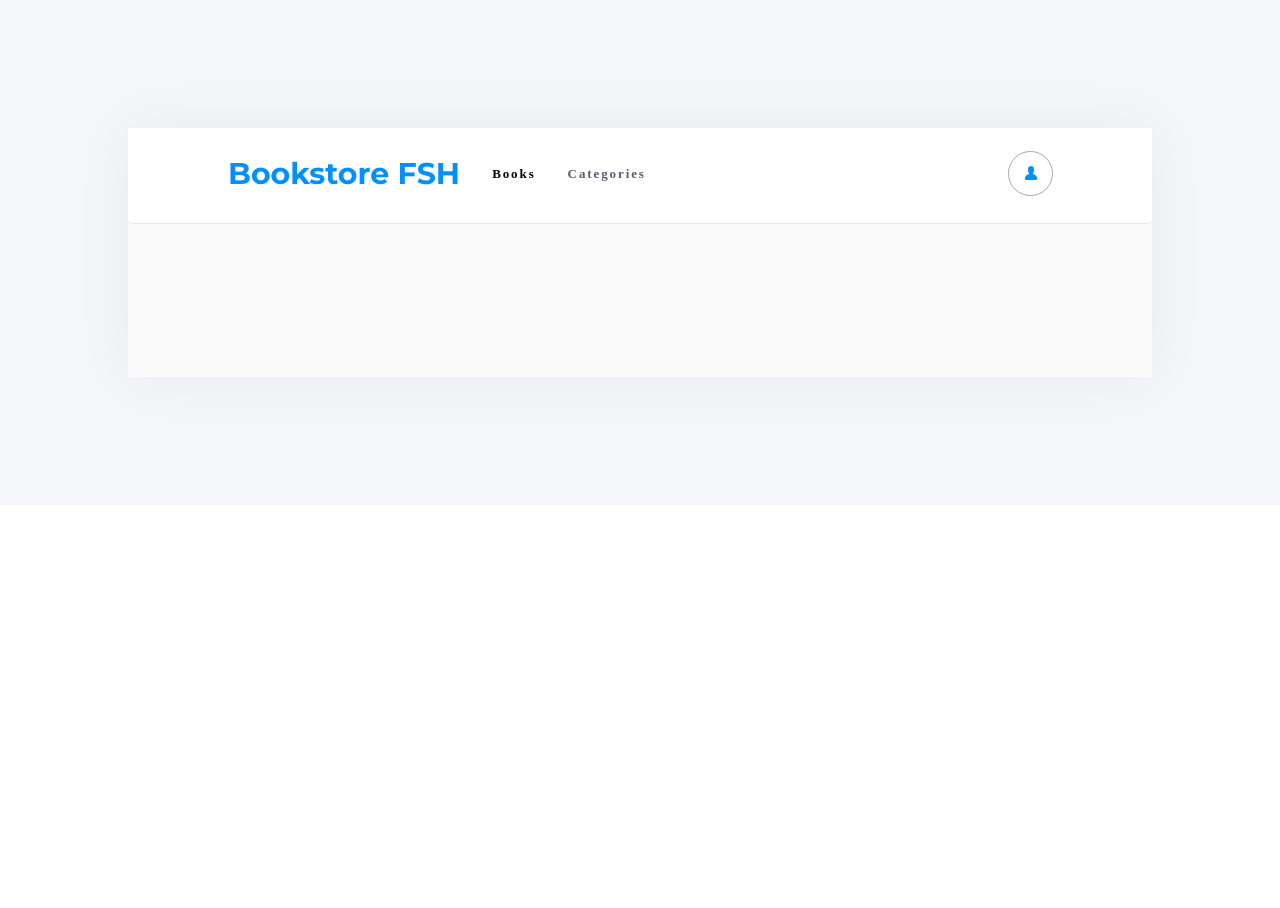
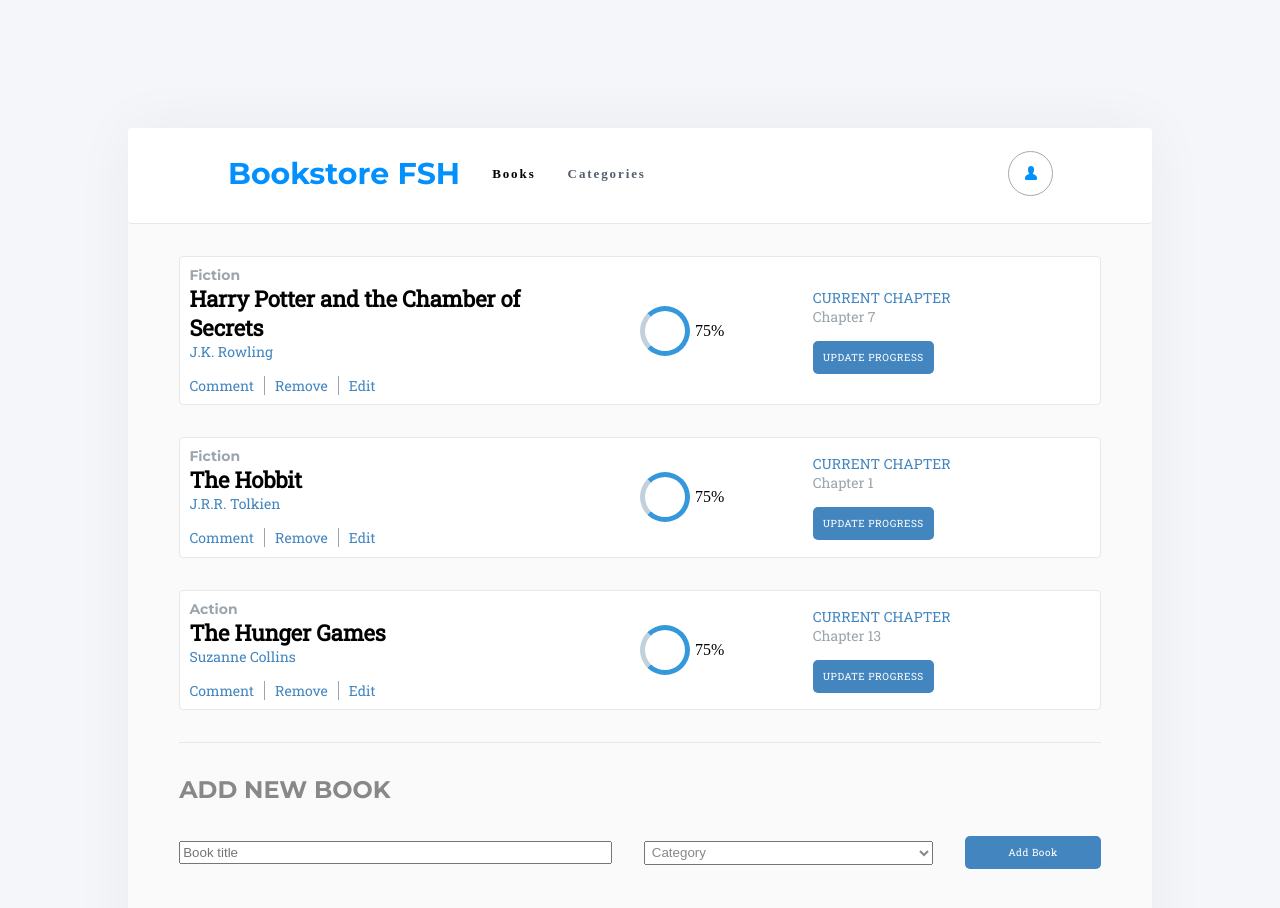
Before and after one commit to Fsher07/Bookstore, a React (Create React App) app: page /books in a window 1280 px wide. Shown: the top 908 px of the page. Before the commit the page ends 800 px from the top, so only its background shows below. Built offline with nearby package versions, Linux system fonts and the light colour scheme.

Commit message:
Update BookstoreContainer.js

```diff
--- a/src/components/BookstoreContainer.js
+++ b/src/components/BookstoreContainer.js
@@ -51,10 +51,10 @@ class BookStoreContainer extends React.Component {
               <Route path="/categories" element={<Categories />} />
             </Routes>
             <Routes>
-              <Route path="/book" element={<BooksList books={allbooks.books} />} />
+              <Route path="/books" element={<BooksList books={allbooks.books} />} />
             </Routes>
             <Routes>
-              <Route path="/book" element={<AddBook />} />
+              <Route path="/books" element={<AddBook />} />
             </Routes>
           </div>
         </div>
```
